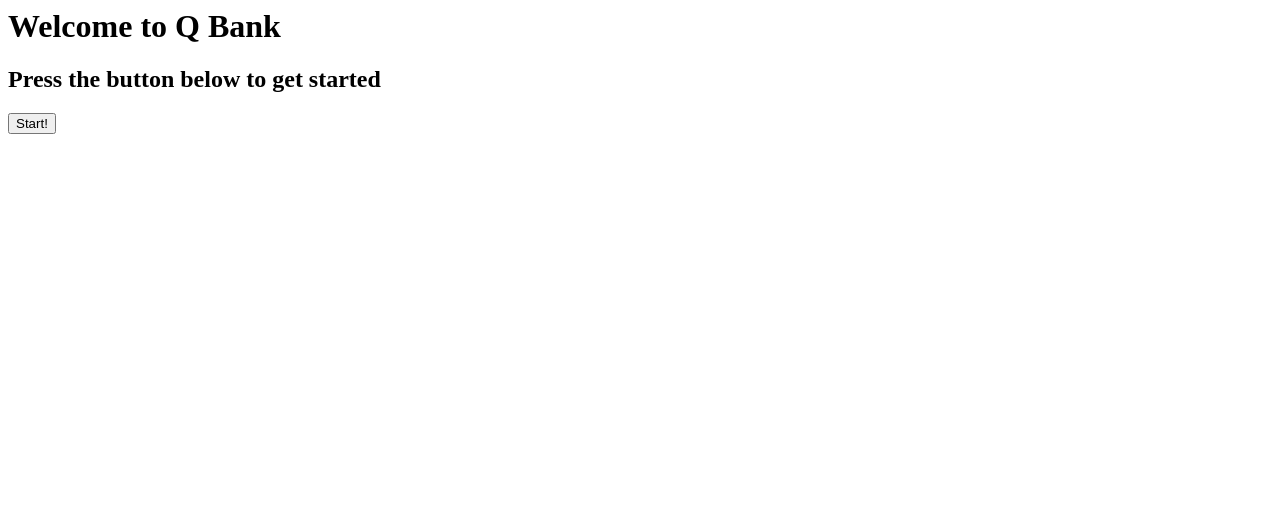
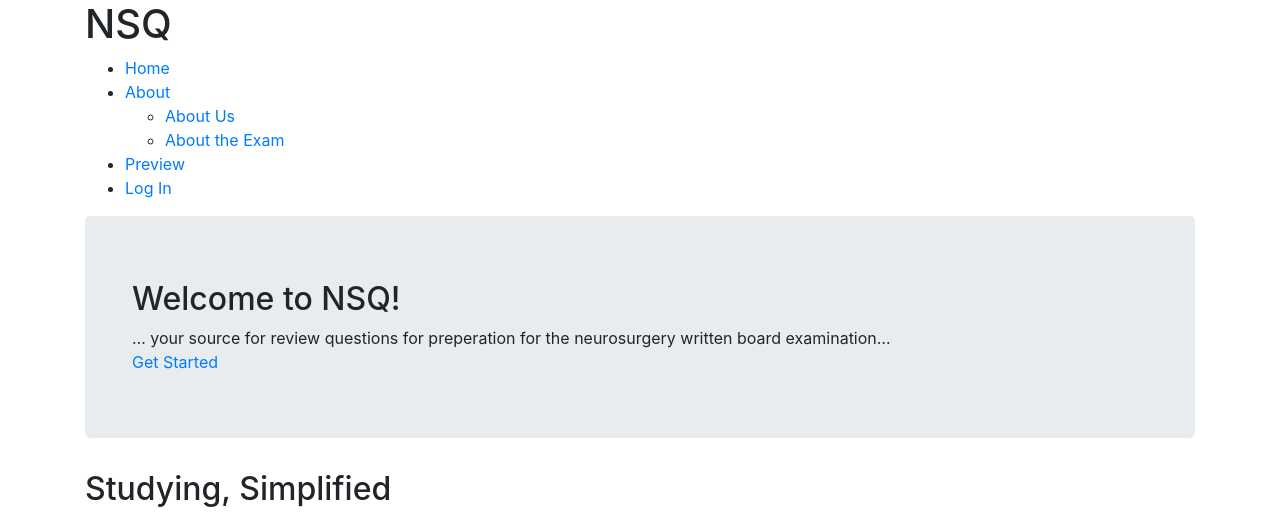
Before and after one commit to ns-ml/qbank, a Django app: page / in a window 1280 px wide. Shown: the top 518 px of the page. Before the commit the page ends 134 px from the top, so only its background shows below. Run offline with Django 3.2, Linux system fonts and the light colour scheme; some libraries are stand-ins or nearby versions.

Commit message:
Incorporated original NSQ stylized homepage with bootstrap and droptron

```diff
--- a/qanda/templates/home.html
+++ b/qanda/templates/home.html
@@ -1,11 +1,98 @@
-<body>
-{% block question_block %}
-<h1>Welcome to Q Bank</h1>
-<h2>Press the button below to get started</h2>
-{% endblock %}
+<!DOCTYPE HTML>
+<!--
+	Webdesign by Sciatic126
+-->
+<html>
+	<head>
+	<title>Neurosurgery Question Bank</title>
+		<meta http-equiv="content-type" content="text/html; charset=utf-8" />
+		<meta name="description" content="Neurosurgery Written Board Preperation" />
+		<meta name="keywords" content="Neurosurgery, Board, Question Bank" />
+		<link rel="stylesheet" href="/static/bootstrap/css/bootstrap.min.css">
+		<!-- Custom CSS -->
+		<link rel="stylesheet" type="text/css" href="/static/style.css">
+		<!-- Dropotron -->
+		<script src="/static/js/jquery.js"></script>
+		<script src="/static/js/jquery.dropotron.min.js"></script>
+			<script>
+			$(function() {
 
-{% block form_action %}
-<form action="/questions/1/">
-	<input type="Submit" value="Start!" id='submit'>
-</form>
-{% endblock %}
+				// Note: make sure you call dropotron on the top level <ul>
+				$('#nav > ul').dropotron({
+					offsetY: -10 // Nudge up submenus by 10px to account for padding
+				});
+
+			});
+			</script>
+
+
+
+	</head>
+
+	<body class="homepage">
+
+		<div id='header'>
+			<div class='container'>
+				<!--Logo-->
+				<h1>NSQ</h1>
+
+				<!--Nav Bar-->
+				<nav id='nav'>
+					<ul class="menu">
+						<li><a href="index.html">Home</a></li>
+						<li><a href="#">About</a>
+						<ul>
+							<li><a href="#">About Us</a></li>
+							<li><a href="#">About the Exam</a></li>
+						</ul>
+						</li>
+						<li><a href='#'>Preview</a></li>
+						<li><a href="#">Log In</a></li>
+					</ul>
+				</nav>
+
+				<!-- Banner -->
+				<div class="jumbotron">
+				<div id="banner">
+					<div class="container">
+						<section>
+							<header class="major">
+								<h2>Welcome to NSQ!</h2>
+								<span class="byline">&hellip; your source for review questions for preperation for the neurosurgery written board examination&hellip;</span>
+							</header>
+							<a href="/questions/1/" class="button alt">Get Started</a>
+						</section>
+					</div>
+
+				</div>
+				</div>
+				</div>
+								</div>
+
+				<!-- Featured -->
+				<div class="wrapper style1">
+					<section class="container">
+					<header class='major'>
+						<h2>Studying, Simplified</h2>
+						<span class="byline">Reviewing material for the exam has never been easier</span>
+					</header>
+
+						<div class="row">
+						<section class="col-md-4">
+							<a href="#" class="image feature"><img src="/static/imgs/pic02.jpg"></a>
+							<p>Rapid Review</p>
+						</section>
+						<section class="col-md-4">
+							<a href="#" class="image feature"><img src="/static/imgs/pic03.jpg"></a>
+							<p>Concise Explinations</p>
+						</section>
+						<section class="col-md-4">
+							<a href="#" class="image feature"><img src="/static/imgs/pic04.jpg"></a>
+							<p>Well Researched References</p>
+						</section>
+						</div>
+
+					</section>
+				</div>
+
+				</body>
--- a/qanda/templates/view_answer.html
+++ b/qanda/templates/view_answer.html
@@ -15,6 +15,6 @@
 {% block form_action %}
 	<form method="GET" action="/questions/{{ next_question_id }}/">
 		{% csrf_token %}
-		<input type='Submit' value='Next Question' id='submit' autofocus>
+		<input type='Submit' value='Next Question' id='submit_id' autofocus>
 	</form>
 {% endblock %}
--- a/qanda/templates/view_question.html
+++ b/qanda/templates/view_question.html
@@ -6,13 +6,13 @@
 
 {% block form_action %}
 	<form method="POST" action="/questions/{{ question_stem.id }}/">
-		<table id='id_answers_table'>
+		<table id='id_answers_table' class='table'>
 			{% for answer in answers %}
 			<input type="radio" name='radio_answer' value='{{answer.text}}' required='true'> {{ answer.text }} <br>
 			{% endfor %}
 		</table>
 	<p>{{ try_again }}</p>
-	<p><input type='Submit' value='View Correct Answer' id='submit'></p>
+	<p><input type='Submit' value='View Correct Answer' id='submit_id'></p>
 	{% csrf_token %}
 	</form>
 {% endblock %}
--- a/qanda/tests.py
+++ b/qanda/tests.py
@@ -83,8 +83,6 @@ class QuestionViewTest (TestCase):
 
 		self.assertEqual(correct_answer.text, user_answer)
 
-
-
 class AnswerViewTest (TestCase):
 
 	def test_uses_view_template(self):
--- a/qbank/settings.py
+++ b/qbank/settings.py
@@ -11,7 +11,7 @@ https://docs.djangoproject.com/en/1.7/ref/settings/
 # Build paths inside the project like this: os.path.join(BASE_DIR, ...)
 import os
 BASE_DIR = os.path.dirname(os.path.dirname(__file__))
-
+TEMPLATE_DIRS = [os.path.join(BASE_DIR, 'templates')]
 
 # Quick-start development settings - unsuitable for production
 # See https://docs.djangoproject.com/en/1.7/howto/deployment/checklist/
@@ -23,8 +23,6 @@ SECRET_KEY = '22+mfh(_&js@=s5!$)bu)#zt01z+s9*6g&ymkc#4kzd2^^79&8'
 DEBUG = True
 
 TEMPLATE_DEBUG = True
-
-TEMPLATE_DIRS = [os.path.join(BASE_DIR, 'templates')]
 
 ALLOWED_HOSTS = []
 
```
Also changed, not shown: functional_tests/tests.py (+7 -9 lines), qanda/templates/base.html (+27 -11 lines), qbank/templates/admin/base_site.html (added, +9 -0 lines), qbank/templates/admin/index.html (added, +81 -0 lines), 3 other files.
